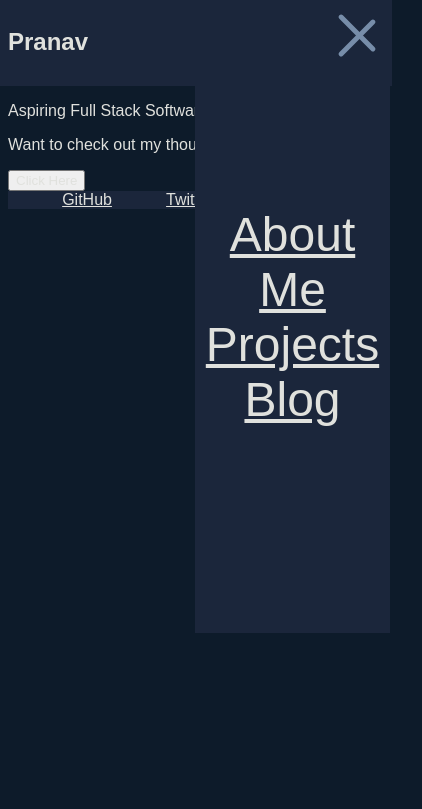
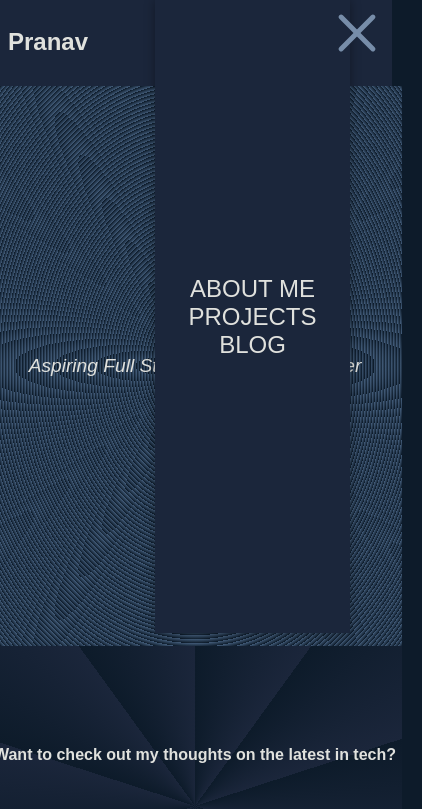
Before and after one commit to pranavratish/T1A2-Portfolio, a plain HTML site: page src/index.html in a window 390 px wide. Both pictures are taken after a click on the element 357 px from the left and 33 px from the top of the page. Shown: the top 809 px of the page, 422 px wide, since content can reach past the window. Drawn offline with Linux system fonts and the light colour scheme.

Commit message:
finished mobile homepage styling

```diff
--- a/src/CSS/style.css
+++ b/src/CSS/style.css
@@ -5,15 +5,19 @@
     --dark-grey-blue: #1B263B;
     --navy: #415A77;
     --grey-blue: #778DA9;
-    color: #E0E1DD;
+    font-family: Arial, Helvetica, sans-serif;
 }
 
 /*body styling*/
 body {
     background-color: var(--dark-blue);
-    font-family: Arial, Helvetica, sans-serif;
+    color: var(--beige);
     display: flex;
     flex-direction: column;
+    /*fallback height*/
+    min-height: 100vh;
+    /*small viewport height*/
+    min-height: 100svh;
 }
 
 /*header styling*/
@@ -28,25 +32,57 @@ header {
 footer {
     display: flex;
     justify-content: space-evenly;
-    background-color: var(--dark-grey-blue);
+    align-items: center;
+    /*positioning and padding*/
+    padding: 20px;
+    margin-left: -10px;
+    margin-right: -10px;
+    margin-bottom: -10px;
+    margin-top: auto;
+    /*styling*/
+    background-color: var(--navy);
 }
 
 /*hamburger menu*/
 .off-screen-menu {
+    display: flex;
+    justify-content: center;
+    align-items: center;
+    /*text styling*/
+    color: var(--beige);
     background-color: var(--dark-grey-blue);
+    font-size: 1.5rem;
+    /*postioning*/
+    margin-right: 40px;
     height: 75%;
     width: 50%;
     max-width: 450px;
     position: fixed;
     top: 0;
     right: -450px;
+    /*shadow*/
+    box-shadow: 0 0 10px rgba(0, 0, 0, 0.35);
+    /*smooth animation*/
+    transition: .3s ease;
+}
+
+.menu-links {
+    list-style: none;
+    padding: 0;
+    margin: 0;
     display: flex;
-    flex-direction: column;
-    justify-content: center;
+    flex-flow: column wrap;
     align-items: center;
-    text-align: center;
-    font-size: 3rem;
-    transition: .3s ease;
+    height: 100%;
+}
+
+/*link colours*/
+a {
+    text-decoration: none;
+}
+
+a:visited {
+    color: var(--beige);
 }
 
 .off-screen-menu.active {
@@ -104,5 +140,38 @@ nav {
 
 .ham-menu.active span:nth-child(3) {
     top: 50%;
-    transform: translate(-50%, 50%) rotate(-45deg);
+    transform: translate(-50%, -50%) rotate(-45deg);
 }
+
+.blurb {
+    margin-left: -20px;
+    height: 35rem;
+    width: 100%;
+    background-image: repeating-radial-gradient(var(--navy) 9%, var(--dark-blue) 10%);
+    display: flex;
+    justify-content: center;
+    align-items: center;
+    font-size: larger;
+    font-style: italic;
+}
+
+.homepageMain {
+    margin-right: -40px;
+}
+
+.blog-preview {
+    margin-left: -20px;
+    margin-right: 20px;
+    height: 20rem;
+    display: flex;
+    flex-direction: column;
+    justify-content: space-evenly;
+    align-items: center;
+    background-image: repeating-conic-gradient(var(--dark-blue) 10%, var(--dark-grey-blue) 20%);
+    font-weight: bold;
+}
+
+.blog-preview a {
+    color: rgb(188, 223, 224);
+    font-style: italic;
+}
--- a/src/index.html
+++ b/src/index.html
@@ -17,14 +17,13 @@
         </nav>
         <!--hamburger menu; only for mobile view-->
         <div class="off-screen-menu">
-            <!-- <ul>
-                <li>About Me</li>
-                <li>Projects</li>
-                <li>Blog</li>
-            </ul> -->
-            <a href="">About Me</a>
-            <a href="">Projects</a>
-            <a href="">Blog</a>
+            <nav>
+                <ul class="menu-links">
+                    <li><a href="">ABOUT ME</a></li>
+                    <li><a href="">PROJECTS</a></li>
+                    <li><a href="">BLOG</a></li>
+                </ul>
+            </nav>
         </div>
         <nav>
             <h1>Pranav</h1>
@@ -35,13 +34,13 @@
             </div>
         </nav>
     </header>
-    <main>
-        <div>
+    <main class="homepageMain">
+        <div class="blurb">
             <p>Aspiring Full Stack Software Developer</p>
         </div>
-        <div>
+        <div class="blog-preview">
             <p>Want to check out my thoughts on the latest in tech?</p>
-            <button>Click Here</button>
+            <a href="">Click Here</a>
         </div>
     </main>
     <footer>
```
